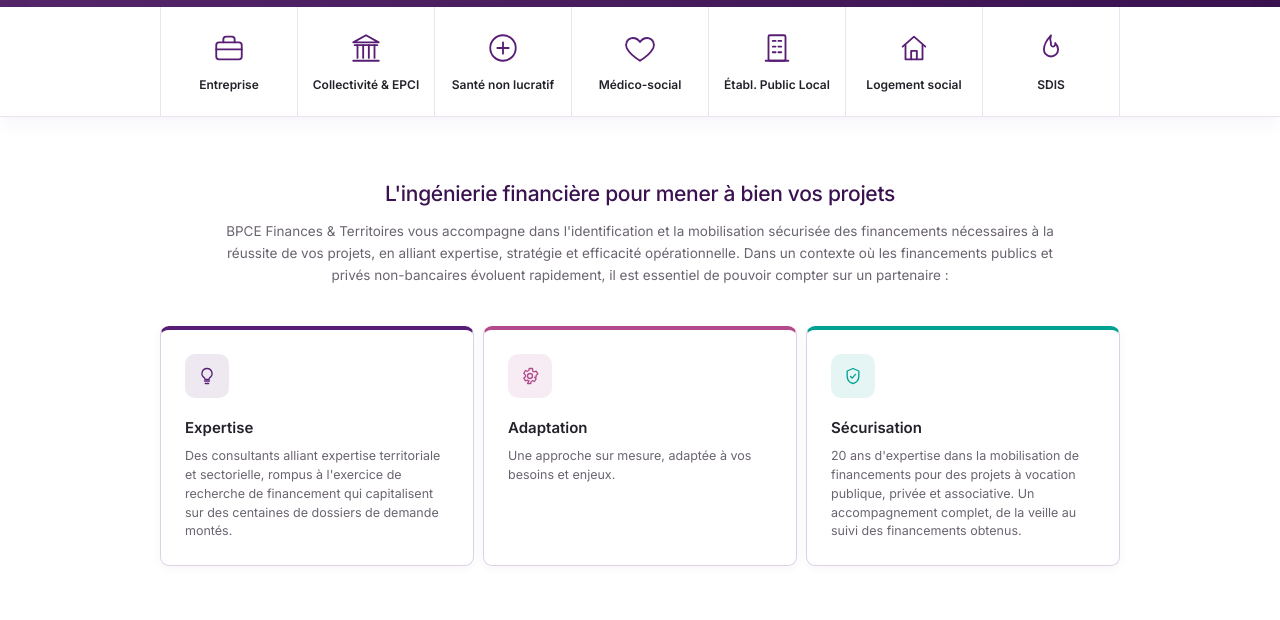
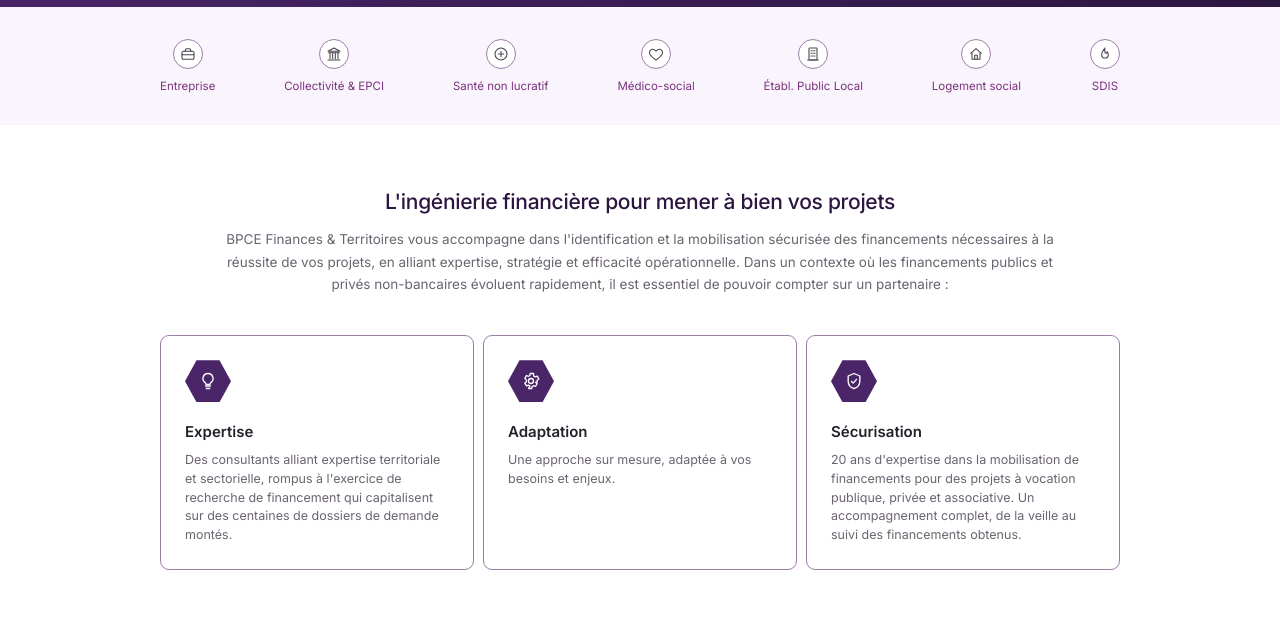
Before and after one commit to Skurzhansky/mca.finances-territoires, a plain HTML site: page index.html in a window 1280 px wide. Shown: the part 562-1182 px from the top of the page. Drawn offline with Linux system fonts and the light colour scheme.

Commit message:
Revert « Accueil : boutons de secteurs en tuiles et palette Groupe BPCE »

```diff
--- a/scripts/templates.mjs
+++ b/scripts/templates.mjs
@@ -654,7 +654,7 @@ ${seoTags(p, site.content)}
 <link rel="preconnect" href="https://fonts.googleapis.com">
 <link rel="preconnect" href="https://fonts.gstatic.com" crossorigin>
 <link href="https://fonts.googleapis.com/css2?family=Inter:wght@400;500;600&display=swap" rel="stylesheet">
-<link rel="stylesheet" href="../styles/site.css?v=20260929d">
+<link rel="stylesheet" href="../styles/site.css">
 </head>
 <body>
 
@@ -893,7 +893,7 @@ ${metaTags(homepage?.seoTitle || `Finances & Territoires — ${homepage?.heroTit
 <link rel="preconnect" href="https://fonts.googleapis.com">
 <link rel="preconnect" href="https://fonts.gstatic.com" crossorigin>
 <link href="https://fonts.googleapis.com/css2?family=Inter:wght@400;500;600&display=swap" rel="stylesheet">
-<link rel="stylesheet" href="styles/site.css?v=20260929d">
+<link rel="stylesheet" href="styles/site.css">
 </head>
 <body>
 
--- a/styles/site.css
+++ b/styles/site.css
@@ -3,7 +3,7 @@
   Densité mesurée : l'air est réservé aux pages marketing (voir tokens.css / --page-padding-site).
 */
 
-@import url('tokens.css?v=20260929d');
+@import url('tokens.css');
 @import url('components.css');
 
 body { margin: 0; background: var(--white); }
@@ -222,11 +222,11 @@ section.section--muted { background: var(--canvas); }
   border-radius: var(--radius-card);
   box-shadow: 0 12px 32px rgba(43,22,64,.12);
   scrollbar-width: thin;
-  scrollbar-color: var(--purple-600) transparent;
+  scrollbar-color: #6B2F75 transparent;
 }
 .nav-submenu::-webkit-scrollbar { width: 6px; }
 .nav-submenu::-webkit-scrollbar-track { background: transparent; }
-.nav-submenu::-webkit-scrollbar-thumb { background: var(--purple-600); border-radius: 3px; }
+.nav-submenu::-webkit-scrollbar-thumb { background: #6B2F75; border-radius: 3px; }
 .nav-menu-item:hover > .nav-submenu,
 .nav-menu-item.is-open > .nav-submenu { display: block; }
 .nav-submenu a {
@@ -400,7 +400,7 @@ section.section--muted { background: var(--canvas); }
 .hero-card__mark {
   width: 32px;
   height: 3px;
-  background: var(--bpce-yellow);
+  background: #E8A33D;
   border-radius: 2px;
 }
 .hero-card h1 {
@@ -478,62 +478,49 @@ section.section--muted { background: var(--canvas); }
 /* --- Types de clients --- */
 
 .client-types-section {
-  padding: 0;
-  background: var(--white);
-  border-bottom: 1px solid var(--border-soft);
-  box-shadow: 0 6px 18px rgba(88, 29, 116, .05);
+  background: var(--canvas);
+  padding: 32px 0;
 }
 .client-types {
   display: flex;
+  justify-content: space-between;
+  gap: 16px;
   flex-wrap: wrap;
 }
+@media (max-width: 700px) {
+  .client-types { justify-content: center; gap: 24px 20px; }
+  .client-type { width: calc(33.33% - 14px); }
+}
 .client-type {
-  position: relative;
-  flex: 1 1 0;
-  min-width: 120px;
   display: flex;
   flex-direction: column;
   align-items: center;
-  justify-content: center;
-  gap: 12px;
-  padding: 24px 12px 22px;
-  font-size: 12px;
-  font-weight: 600;
-  line-height: 1.35;
-  color: var(--ink);
+  gap: 10px;
+  font-size: 11.5px;
+  color: #7A327E;
   text-align: center;
   text-decoration: none;
   cursor: pointer;
-  transition: background-color .15s ease, color .15s ease;
 }
-.client-type { border-left: 1px solid var(--border-soft); }
-.client-type:last-child { border-right: 1px solid var(--border-soft); }
-.client-type::after {
-  content: '';
-  position: absolute;
-  left: 0; right: 0; bottom: 0;
-  height: 3px;
+.client-type:hover { color: var(--purple-700); }
+.client-type:hover .client-type__icon {
   background: var(--purple-700);
-  transform: scaleX(0);
-  transition: transform .2s ease;
+  border-color: var(--purple-700);
+  color: var(--white);
 }
-.client-type:hover { background: var(--purple-100); color: var(--purple-700); }
-.client-type:hover::after, .client-type:focus-visible::after { transform: scaleX(1); }
 .client-type__icon {
   display: flex;
   align-items: center;
   justify-content: center;
-  color: var(--purple-700);
-  transition: transform .2s ease;
+  width: 30px;
+  height: 30px;
+  border-radius: 50%;
+  border: 1px solid var(--border);
+  background: var(--white);
+  color: var(--ink-soft);
+  transition: background-color .15s ease, border-color .15s ease, color .15s ease;
 }
-.client-type:hover .client-type__icon { transform: translateY(-2px); }
-.client-type__icon svg { width: 34px; height: 34px; stroke-width: 1.3; }
-@media (max-width: 900px) {
-  .client-type { flex: 1 1 33.33%; border-bottom: 1px solid var(--border-soft); }
-}
-@media (max-width: 520px) {
-  .client-type { flex-basis: 50%; }
-}
+.client-type__icon svg { width: 16px; height: 16px; }
 
 /* --- Cartes fonctionnalités --- */
 
@@ -635,31 +622,23 @@ section.section--muted { background: var(--canvas); }
 .section-intro__text strong { color: var(--ink); font-weight: 600; }
 
 .icon-card {
-  --accent: var(--bpce-plum);
-  --accent-soft: rgba(88, 29, 116, .1);
-  position: relative;
   background: var(--white);
   border: 1px solid var(--border);
-  border-top: 4px solid var(--accent);
   border-radius: var(--radius-card);
   padding: var(--space-card-inner);
-  box-shadow: 0 2px 10px rgba(88, 29, 116, .05);
-  transition: transform .2s ease, box-shadow .2s ease;
+  transition: background-color .15s ease;
 }
-.icon-card:nth-child(4n+2) { --accent: var(--bpce-magenta); --accent-soft: rgba(179, 74, 140, .1); }
-.icon-card:nth-child(4n+3) { --accent: var(--bpce-teal); --accent-soft: rgba(0, 161, 147, .1); }
-.icon-card:nth-child(4n+4) { --accent: var(--bpce-lavender); --accent-soft: rgba(145, 118, 180, .12); }
-.icon-card:hover { transform: translateY(-3px); box-shadow: 0 12px 28px rgba(88, 29, 116, .12); }
+.icon-card:hover { background: #FAF5FC; }
 .icon-card__badge {
   display: flex;
   align-items: center;
   justify-content: center;
-  width: 44px;
-  height: 44px;
+  width: 46px;
+  height: 42px;
   margin-bottom: 20px;
-  border-radius: 10px;
-  background: var(--accent-soft);
-  color: var(--accent);
+  background: var(--purple-700);
+  color: var(--white);
+  clip-path: polygon(25% 0%, 75% 0%, 100% 50%, 75% 100%, 25% 100%, 0% 50%);
 }
 .icon-card__badge svg { width: 20px; height: 20px; }
 .icon-card h3 {
@@ -964,7 +943,7 @@ section.section--muted { background: var(--canvas); }
   font-size: 12px;
   font-weight: 600;
   letter-spacing: 0.4px;
-  color: var(--bpce-yellow);
+  color: #E8A33D;
   margin-bottom: 10px;
 }
 .page-hero h1 {
--- a/styles/tokens.css
+++ b/styles/tokens.css
@@ -6,24 +6,10 @@
 
 :root {
   /* Couleurs — marque */
-  --purple-900: #3A1250; /* titres, fonds sombres, footer */
-  --purple-700: #581D74; /* accent principal : boutons, actif, montants clés (BPCE R88 V29 B116) */
-  --purple-600: #66327A; /* dégradé / survol (R102 V50 B122) */
-  --purple-500: #8A5599; /* accent secondaire, liseré dispositif (R138 V85 B153) */
-
-  /* Gamme de couleurs Groupe BPCE */
-  --bpce-plum: #581D74;
-  --bpce-magenta: #B34A8C;
-  --bpce-teal: #00A193;
-  --bpce-yellow: #EAB818;
-  --bpce-red: #DB4B4B;
-  --bpce-indigo: #55579E;
-  --bpce-blue: #00749D;
-  --bpce-orange: #F08050;
-  --bpce-sky: #6694CE;
-  --bpce-green: #8AB973;
-  --bpce-lavender: #9176B4;
-  --bpce-pink: #D676AD;
+  --purple-900: #2B1640; /* titres, fonds sombres, footer */
+  --purple-700: #4A2568; /* accent principal : boutons, actif, montants clés */
+  --purple-600: #5B2D80; /* dégradé / survol */
+  --purple-500: #7A3F9E; /* accent secondaire, liseré dispositif */
   --purple-100: #F3F0F7; /* surbrillance de ligne, fond badge échéance */
   --purple-050: #EFEBF5; /* fond statut "En cours" */
 
@@ -32,8 +18,8 @@
   --ink-soft: #4A4550;   /* texte secondaire */
   --muted: #6B6470;      /* légendes */
   --muted-2: #9A93A2;    /* méta, placeholders */
-  --border: #DCD2E4;     /* bordures des cartes */
-  --border-soft: #E9E3EF;/* séparateurs internes */
+  --border: #9D7CA9;     /* bordures des cartes */
+  --border-soft: #9D7CA9;/* séparateurs internes */
   --track: #EAE6EF;      /* fond de barre de progression */
   --canvas: #FAF5FC;     /* fond de page */
   --white: #FFFFFF;      /* cartes */
```
